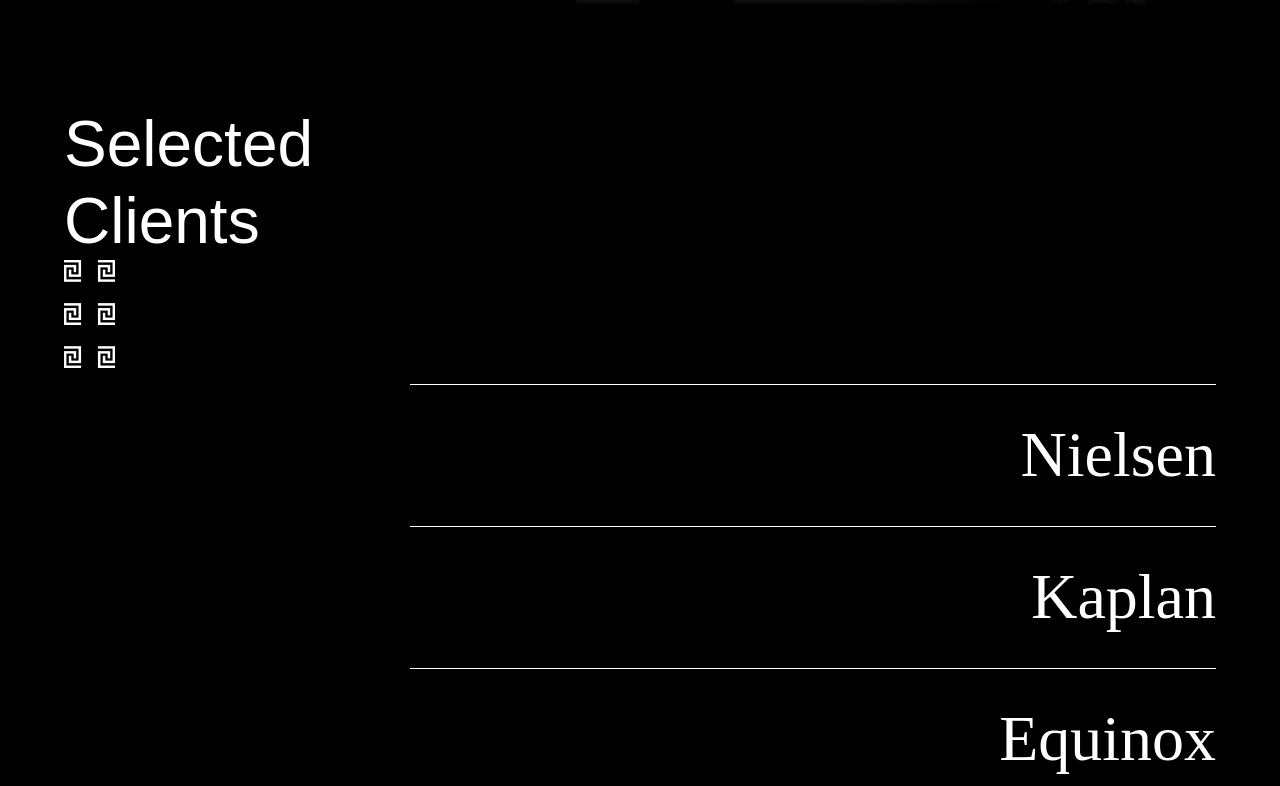
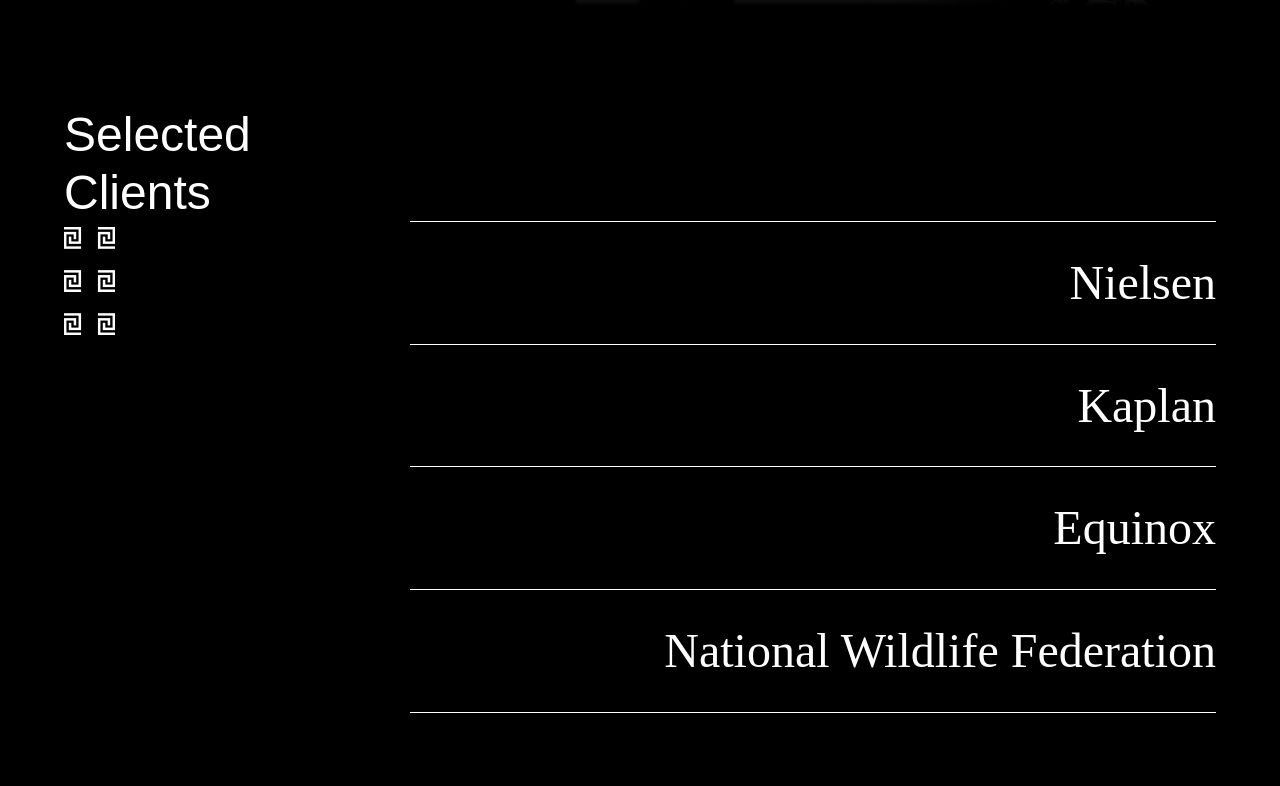
Before and after one commit to da-022412/amphora-site, a React (Create React App) app: page / in a window 1280 px wide. Shown: the part 794-1580 px from the top of the page. Built offline with nearby package versions, Linux system fonts and the light colour scheme; a web font is replaced by a local one.

Commit message:
Fix logo hover

```diff
--- a/src/components/Portfolio/Portfolio.js
+++ b/src/components/Portfolio/Portfolio.js
@@ -60,10 +60,14 @@
 const StyledHeading = styled(Heading)`
     font-family: var(--font-primary);
     font-size: var(--heading-3);
+    position: relative;
 
     &:after {
+        bottom: -110%;
         content: url(${pattern});
         display: block;
+        left: 0;
+        position: absolute;
     }
 `;
 
--- a/src/components/Portfolio/PortfolioItems.js
+++ b/src/components/Portfolio/PortfolioItems.js
@@ -29,7 +29,7 @@
 `;
 
 const StyledFigure = styled.figure`
-    left: -25%;
+    left: 0;
     position: absolute;
     top: 50%;
     transform: translateY(-50%);
--- a/src/constants.js
+++ b/src/constants.js
@@ -10,7 +10,7 @@
         --font-primary: proxima-nova, sans-serif;
         --heading-1: ${toEm(80)};
         --heading-2: ${toEm(64)};
-        --heading-3: ${toEm(64)};
+        --heading-3: ${toEm(48)};
         --heading-4: ${toEm(28)};
         --heading-weight: 400;
         --space-lg-padding: 100px 0;
```
